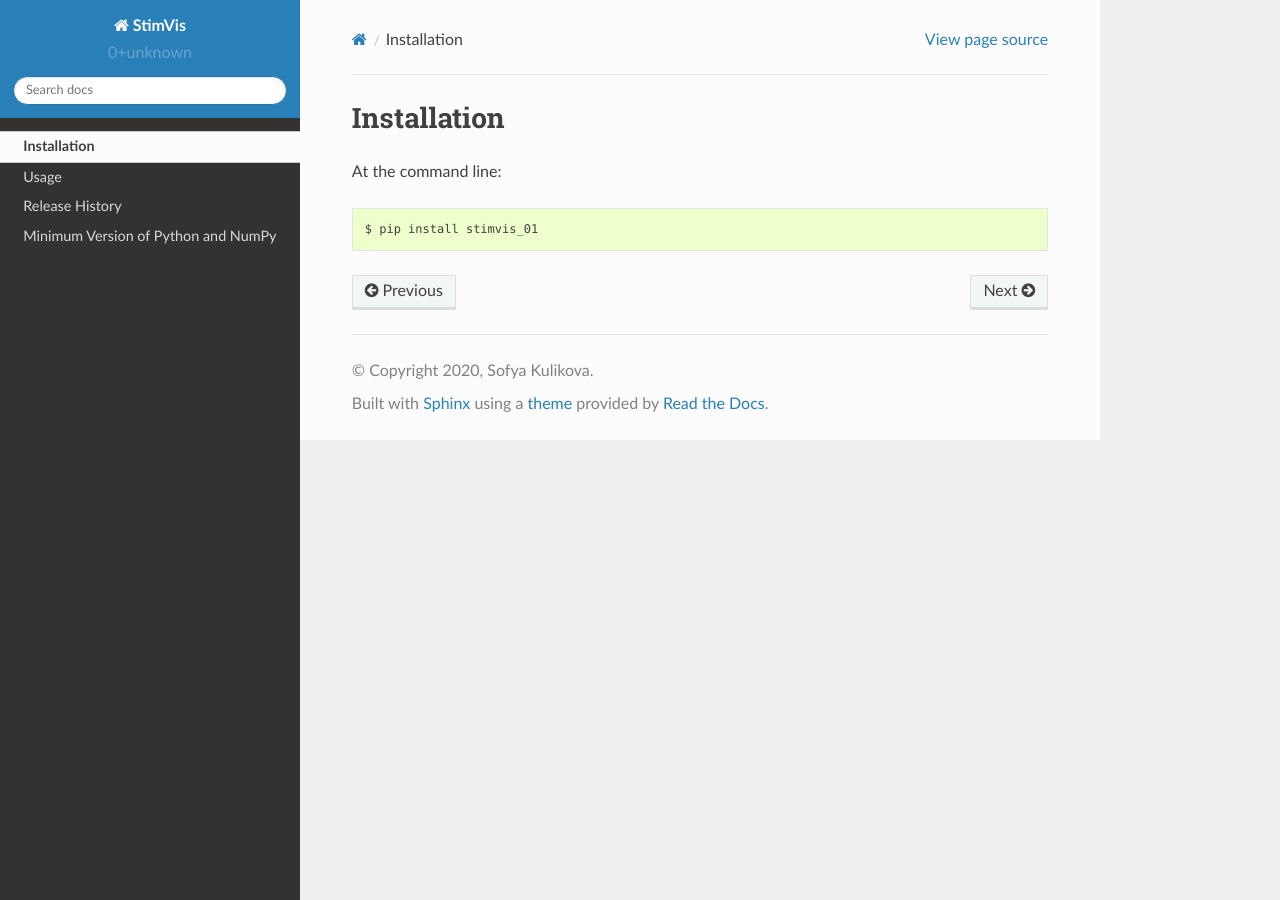
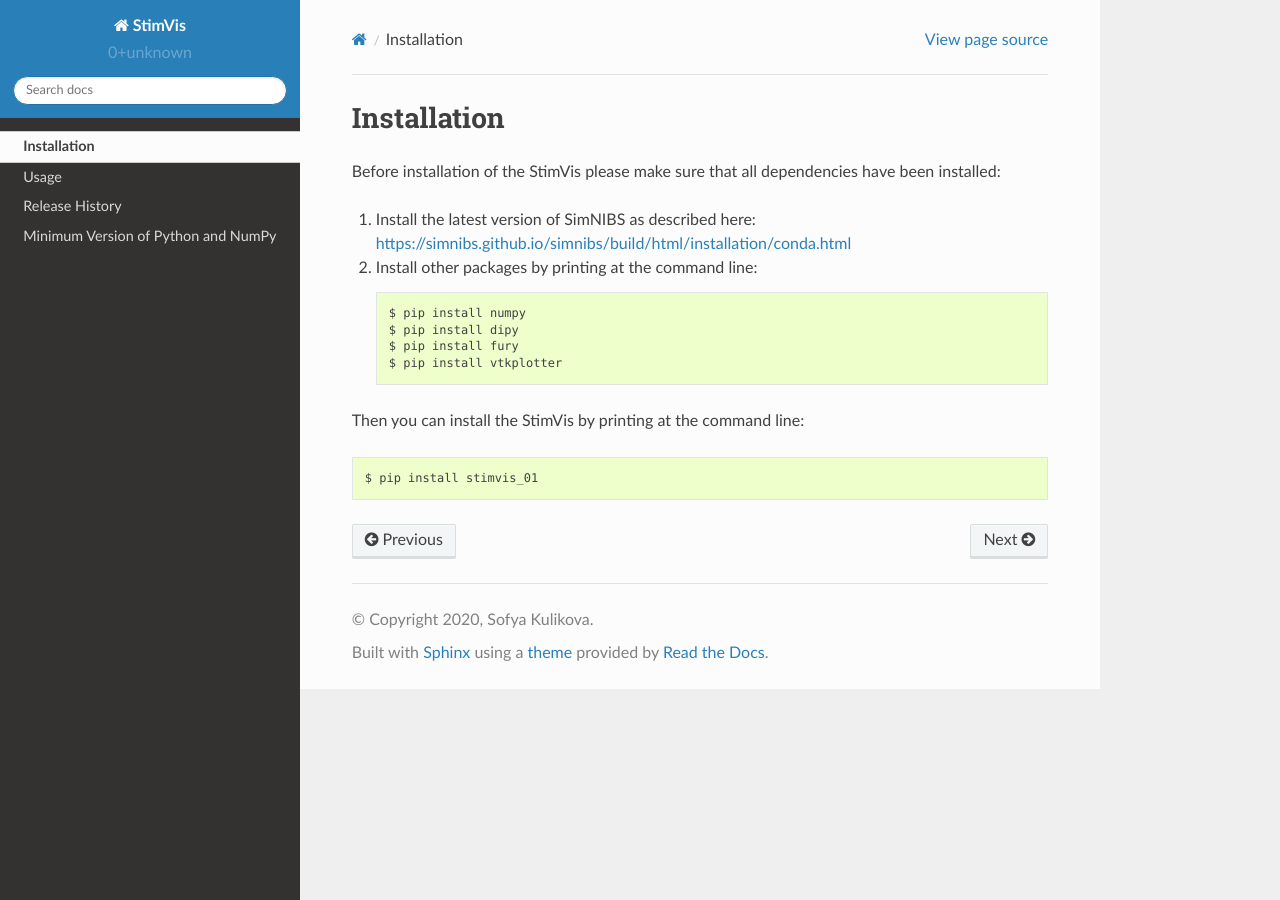
Before and after one commit to KulikovaSofya/StimVis_TMS, a Sphinx documentation site: the page built from docs/source/installation.rst, in a window 1280 px wide. Built offline with Sphinx 7.4.7 and the Read the Docs theme 2.0.0, drawn with Linux system fonts in a browser that asks for light colours.

Commit message:
added some documentation

```diff
--- a/docs/source/installation.rst
+++ b/docs/source/installation.rst
@@ -2,6 +2,17 @@
 Installation
 ============
 
-At the command line::
+Before installation of the StimVis please make sure that all dependencies have been installed:
+
+1. Install the latest version of SimNIBS as described here: https://simnibs.github.io/simnibs/build/html/installation/conda.html
+
+2. Install other packages by printing at the command line::
+
+    $ pip install numpy
+    $ pip install dipy
+    $ pip install fury
+    $ pip install vtkplotter
+
+Then you can install the StimVis by printing at the command line::
 
     $ pip install stimvis_01
```
Also changed, not shown: docs/source/usage.rst (+36 -3 lines), 1 other file.
